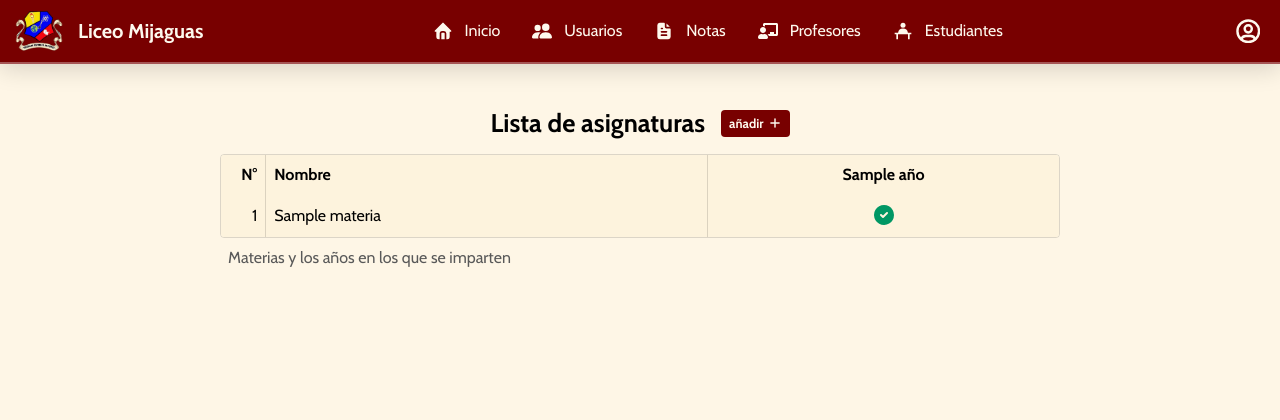
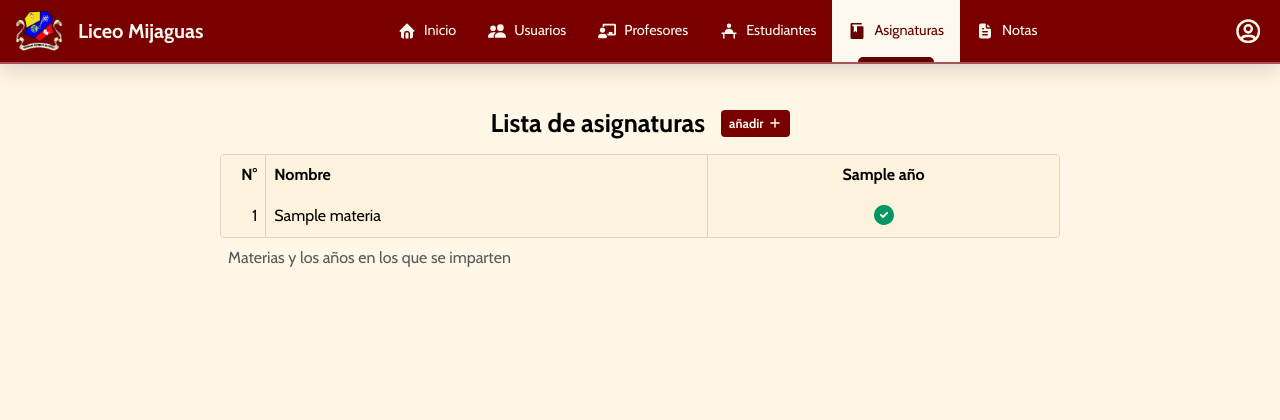
Before and after one commit to Hush-Yael/Sistema-Liceo-Mijaguas, a Django app: page /materias/ in a window 1280 px wide. Shown: the top 420 px of the page. Run offline with Django 4.2, Linux system fonts and the light colour scheme; a user stored in the database is signed in; tables that the repository leaves empty hold one stand-in row (values such as "Sample post"); some libraries are stand-ins or nearby versions.

Commit message:
cambio y nuevo: se añadió un enlace para ver las materias y se movió el de las notas al final

```diff
--- a/static/css/componentes/cabecera.css
+++ b/static/css/componentes/cabecera.css
@@ -317,7 +317,7 @@ img.cabecera-avatar {
   }
 }
 
-@media screen and (min-width: 768px) and (max-width: 900px) {
+@media screen and (min-width: 768px) and (max-width: 1024px) {
   .link {
     position: relative;
   }
@@ -346,7 +346,7 @@ img.cabecera-avatar {
   }
 }
 
-@media screen and (min-width: 768px) and (max-width: 1024px) {
+@media screen and (min-width: 1024px) and (max-width: 1280px) {
 
   .link {
     padding: .5rem 1rem;
--- a/templates/componentes/cabecera.html
+++ b/templates/componentes/cabecera.html
@@ -106,24 +106,6 @@
       {% endif %}
 
       <li>
-        <a class="link" href="/admin/estudios/notas">
-          <svg
-            xmlns="http://www.w3.org/2000/svg"
-            width="24"
-            height="24"
-            viewBox="0 0 24 24"
-          >
-            <path stroke="none" d="M0 0h24v24H0z" fill="none" />
-            <path
-              d="M12 2l.117 .007a1 1 0 0 1 .876 .876l.007 .117v4l.005 .15a2 2 0 0 0 1.838 1.844l.157 .006h4l.117 .007a1 1 0 0 1 .876 .876l.007 .117v9a3 3 0 0 1 -2.824 2.995l-.176 .005h-10a3 3 0 0 1 -2.995 -2.824l-.005 -.176v-14a3 3 0 0 1 2.824 -2.995l.176 -.005zm3 14h-6a1 1 0 0 0 0 2h6a1 1 0 0 0 0 -2m0 -4h-6a1 1 0 0 0 0 2h6a1 1 0 0 0 0 -2m-5 -4h-1a1 1 0 1 0 0 2h1a1 1 0 0 0 0 -2"
-            />
-            <path d="M19 7h-4l-.001 -4.001z" />
-          </svg>
-          <span>Notas</span>
-        </a>
-      </li>
-
-      <li>
         <a class="link" href="/admin/estudios/profesor">
           <svg viewBox="0 0 640 512" xmlns="http://www.w3.org/2000/svg">
             <path
@@ -147,6 +129,39 @@
           </a>
         </li>
       {% endif %}
+
+      <li>
+        <a class="link" href="{% url 'materias' %}">
+          <svg
+            viewBox="0 0 20 20"
+            xmlns="http://www.w3.org/2000/svg"
+            style="transform: scale(0.9);"
+          >
+            <path
+              d="M6 4H5a1 1 0 1 1 0-2h11V1a1 1 0 0 0-1-1H4a2 2 0 0 0-2 2v16c0 1.1.9 2 2 2h12a2 2 0 0 0 2-2V5a1 1 0 0 0-1-1h-7v8l-2-2-2 2V4z"
+            />
+          </svg>
+          <span>Asignaturas</span>
+        </a>
+      </li>
+
+      <li>
+        <a class="link" href="/admin/estudios/notas">
+          <svg
+            xmlns="http://www.w3.org/2000/svg"
+            width="24"
+            height="24"
+            viewBox="0 0 24 24"
+          >
+            <path stroke="none" d="M0 0h24v24H0z" fill="none" />
+            <path
+              d="M12 2l.117 .007a1 1 0 0 1 .876 .876l.007 .117v4l.005 .15a2 2 0 0 0 1.838 1.844l.157 .006h4l.117 .007a1 1 0 0 1 .876 .876l.007 .117v9a3 3 0 0 1 -2.824 2.995l-.176 .005h-10a3 3 0 0 1 -2.995 -2.824l-.005 -.176v-14a3 3 0 0 1 2.824 -2.995l.176 -.005zm3 14h-6a1 1 0 0 0 0 2h6a1 1 0 0 0 0 -2m0 -4h-6a1 1 0 0 0 0 2h6a1 1 0 0 0 0 -2m-5 -4h-1a1 1 0 1 0 0 2h1a1 1 0 0 0 0 -2"
+            />
+            <path d="M19 7h-4l-.001 -4.001z" />
+          </svg>
+          <span>Notas</span>
+        </a>
+      </li>
     </ul>
   </nav>
 
```
